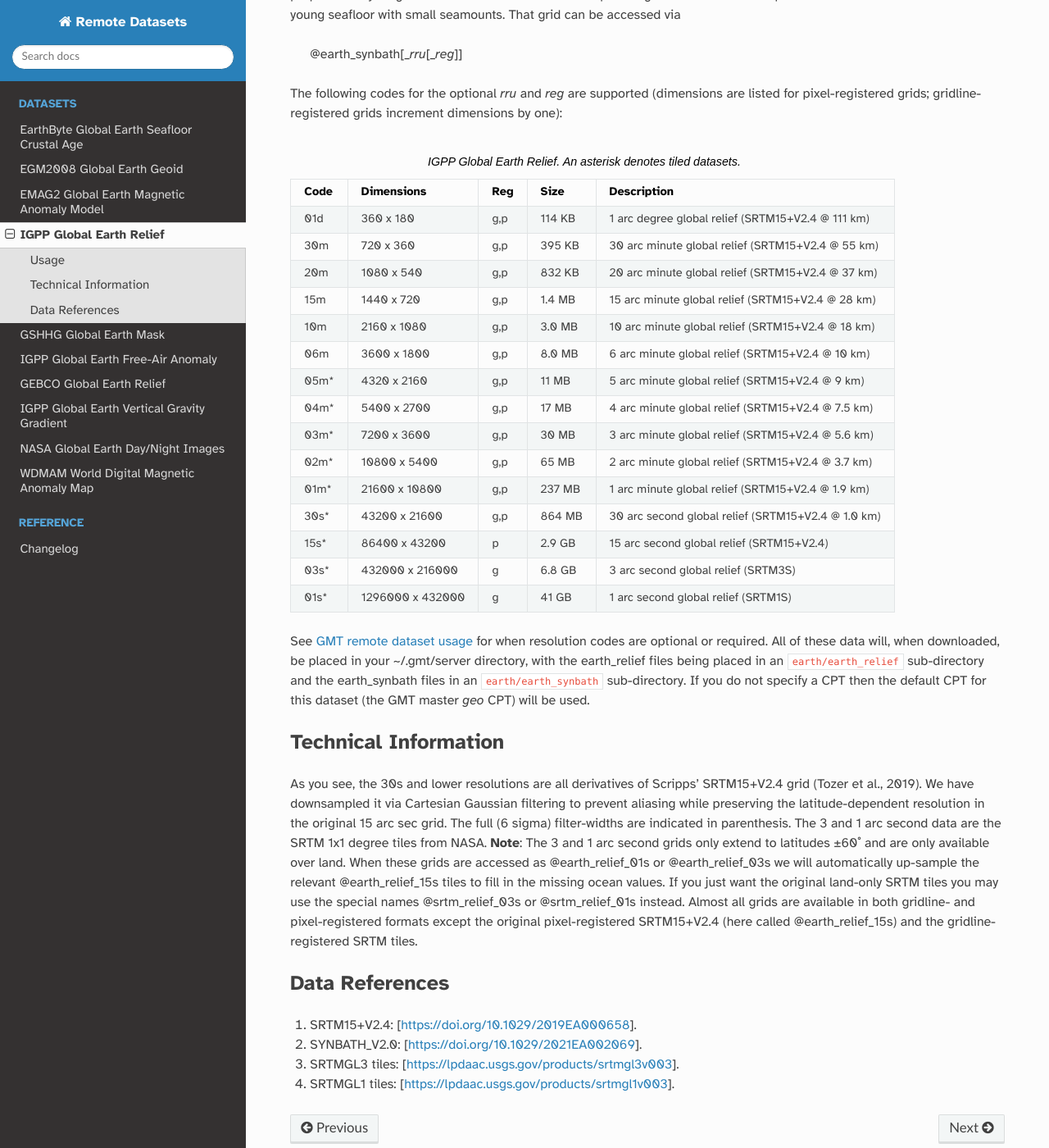
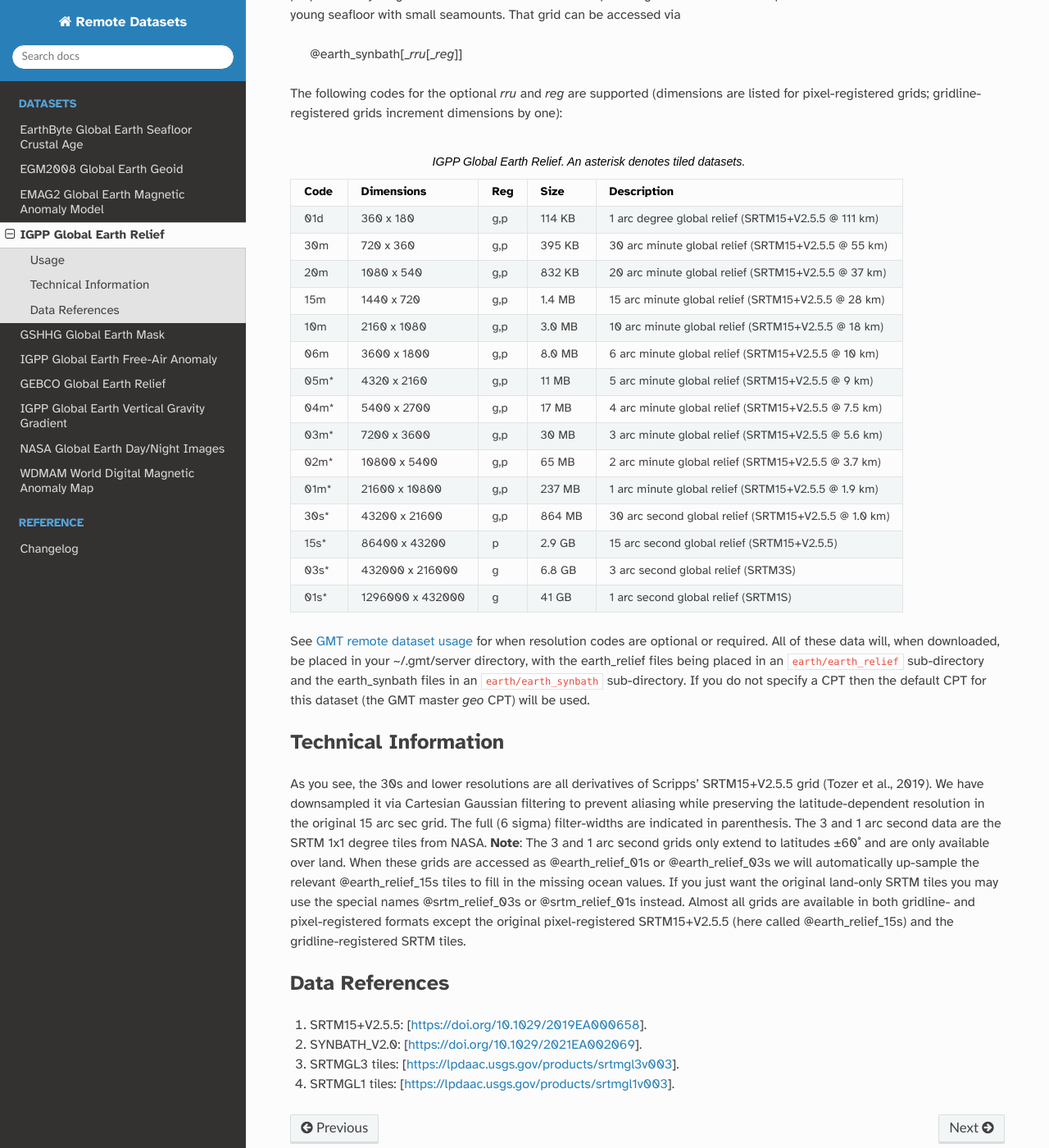
Before and after one commit to GenericMappingTools/remote-datasets, a Sphinx documentation site: the page built from docs/earth-relief.rst, in a window 1280 px wide and 1400 px high, scrolled down 705 px. Shown: the whole window at 82% size. Built offline with Sphinx 7.4.7 and the Read the Docs theme 2.0.0, drawn with Linux system fonts in a browser that asks for light colours.

Commit message:
update (#71)

```diff
--- a/docs/changes.rst
+++ b/docs/changes.rst
@@ -1,5 +1,11 @@
 Changelog
 ---------
+
+2023-08-24
+^^^^^^^^^^
+
+- ``earth_relief``: Update dataset source from 2.4 to 2.5.5.
+
 
 2023-08-19
 ^^^^^^^^^^
--- a/docs/earth-relief.rst
+++ b/docs/earth-relief.rst
@@ -35,19 +35,19 @@
   ==== ================= === =======  ==================================================
   Code Dimensions        Reg Size     Description
   ==== ================= === =======  ==================================================
-  01d       360 x    180 g,p  114 KB  1 arc degree global relief (SRTM15+V2.4 @ 111 km)
-  30m       720 x    360 g,p  395 KB  30 arc minute global relief (SRTM15+V2.4 @ 55 km)
-  20m      1080 x    540 g,p  832 KB  20 arc minute global relief (SRTM15+V2.4 @ 37 km)
-  15m      1440 x    720 g,p  1.4 MB  15 arc minute global relief (SRTM15+V2.4 @ 28 km)
-  10m      2160 x   1080 g,p  3.0 MB  10 arc minute global relief (SRTM15+V2.4 @ 18 km)
-  06m      3600 x   1800 g,p  8.0 MB  6 arc minute global relief (SRTM15+V2.4 @ 10 km)
-  05m*     4320 x   2160 g,p   11 MB  5 arc minute global relief (SRTM15+V2.4 @ 9 km)
-  04m*     5400 x   2700 g,p   17 MB  4 arc minute global relief (SRTM15+V2.4 @ 7.5 km)
-  03m*     7200 x   3600 g,p   30 MB  3 arc minute global relief (SRTM15+V2.4 @ 5.6 km)
-  02m*    10800 x   5400 g,p   65 MB  2 arc minute global relief (SRTM15+V2.4 @ 3.7 km)
-  01m*    21600 x  10800 g,p  237 MB  1 arc minute global relief (SRTM15+V2.4 @ 1.9 km)
-  30s*    43200 x  21600 g,p  864 MB  30 arc second global relief (SRTM15+V2.4 @ 1.0 km)
-  15s*    86400 x  43200 p    2.9 GB  15 arc second global relief (SRTM15+V2.4)
+  01d       360 x    180 g,p  114 KB  1 arc degree global relief (SRTM15+V2.5.5 @ 111 km)
+  30m       720 x    360 g,p  395 KB  30 arc minute global relief (SRTM15+V2.5.5 @ 55 km)
+  20m      1080 x    540 g,p  832 KB  20 arc minute global relief (SRTM15+V2.5.5 @ 37 km)
+  15m      1440 x    720 g,p  1.4 MB  15 arc minute global relief (SRTM15+V2.5.5 @ 28 km)
+  10m      2160 x   1080 g,p  3.0 MB  10 arc minute global relief (SRTM15+V2.5.5 @ 18 km)
+  06m      3600 x   1800 g,p  8.0 MB  6 arc minute global relief (SRTM15+V2.5.5 @ 10 km)
+  05m*     4320 x   2160 g,p   11 MB  5 arc minute global relief (SRTM15+V2.5.5 @ 9 km)
+  04m*     5400 x   2700 g,p   17 MB  4 arc minute global relief (SRTM15+V2.5.5 @ 7.5 km)
+  03m*     7200 x   3600 g,p   30 MB  3 arc minute global relief (SRTM15+V2.5.5 @ 5.6 km)
+  02m*    10800 x   5400 g,p   65 MB  2 arc minute global relief (SRTM15+V2.5.5 @ 3.7 km)
+  01m*    21600 x  10800 g,p  237 MB  1 arc minute global relief (SRTM15+V2.5.5 @ 1.9 km)
+  30s*    43200 x  21600 g,p  864 MB  30 arc second global relief (SRTM15+V2.5.5 @ 1.0 km)
+  15s*    86400 x  43200 p    2.9 GB  15 arc second global relief (SRTM15+V2.5.5)
   03s*   432000 x 216000 g    6.8 GB  3 arc second global relief (SRTM3S)
   01s*  1296000 x 432000 g     41 GB  1 arc second global relief (SRTM1S)
   ==== ================= === =======  ==================================================
@@ -61,7 +61,7 @@
 Technical Information
 ~~~~~~~~~~~~~~~~~~~~~
 
-As you see, the 30s and lower resolutions are all derivatives of Scripps' SRTM15+V2.4 grid
+As you see, the 30s and lower resolutions are all derivatives of Scripps' SRTM15+V2.5.5 grid
 (Tozer et al., 2019).  We have downsampled it via Cartesian Gaussian filtering to prevent
 aliasing while preserving the latitude-dependent resolution in the original 15 arc sec grid.
 The full (6 sigma) filter-widths are indicated in parenthesis. The 3 and 1 arc second data
@@ -71,12 +71,12 @@
 tiles to fill in the missing ocean values. If you just want the original land-only SRTM tiles
 you may use the special names @srtm_relief_03s or @srtm_relief_01s instead. Almost all grids
 are available in both gridline- and pixel-registered formats except the original pixel-registered
-SRTM15+V2.4 (here called @earth_relief_15s) and the gridline-registered SRTM tiles.
+SRTM15+V2.5.5 (here called @earth_relief_15s) and the gridline-registered SRTM tiles.
 
 Data References
 ~~~~~~~~~~~~~~~
 
-#. SRTM15+V2.4: [https://doi.org/10.1029/2019EA000658].
+#. SRTM15+V2.5.5: [https://doi.org/10.1029/2019EA000658].
 #. SYNBATH_V2.0: [https://doi.org/10.1029/2021EA002069].
 #. SRTMGL3 tiles: [https://lpdaac.usgs.gov/products/srtmgl3v003].
 #. SRTMGL1 tiles: [https://lpdaac.usgs.gov/products/srtmgl1v003].
```
